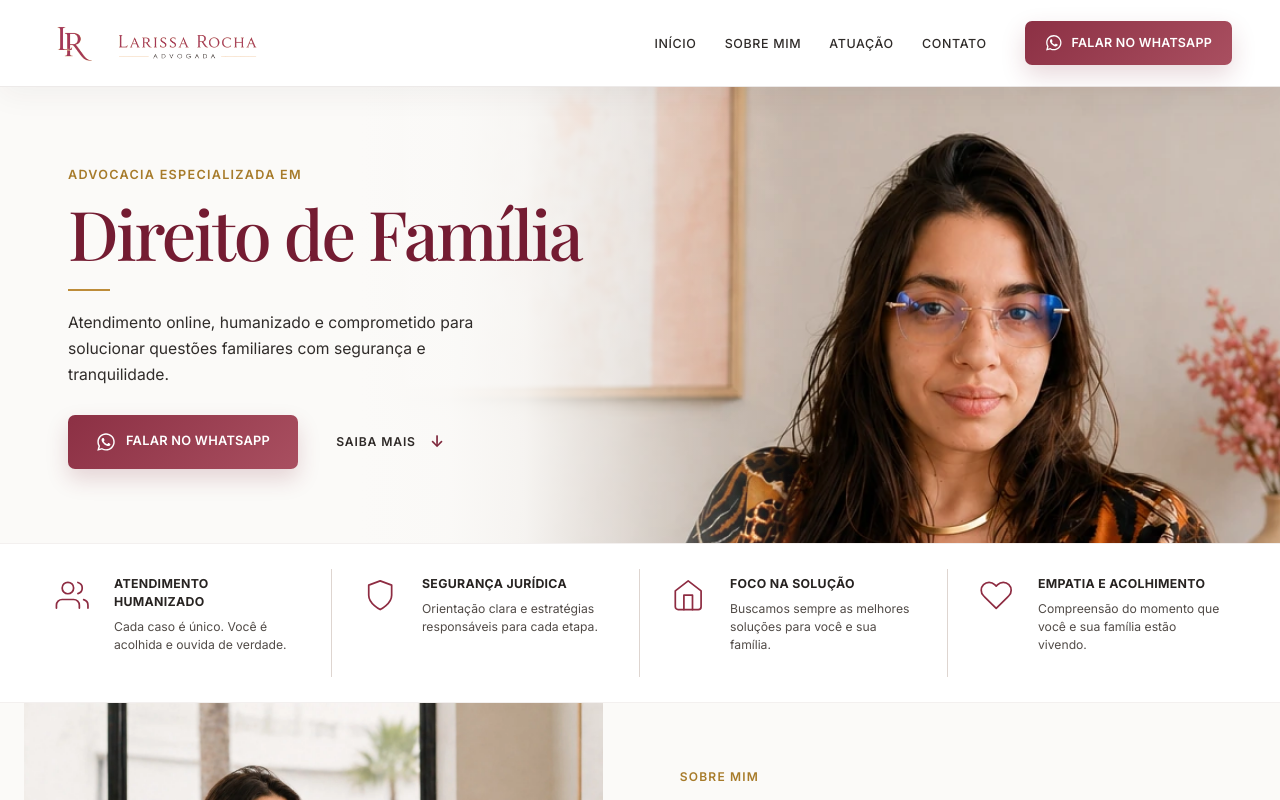
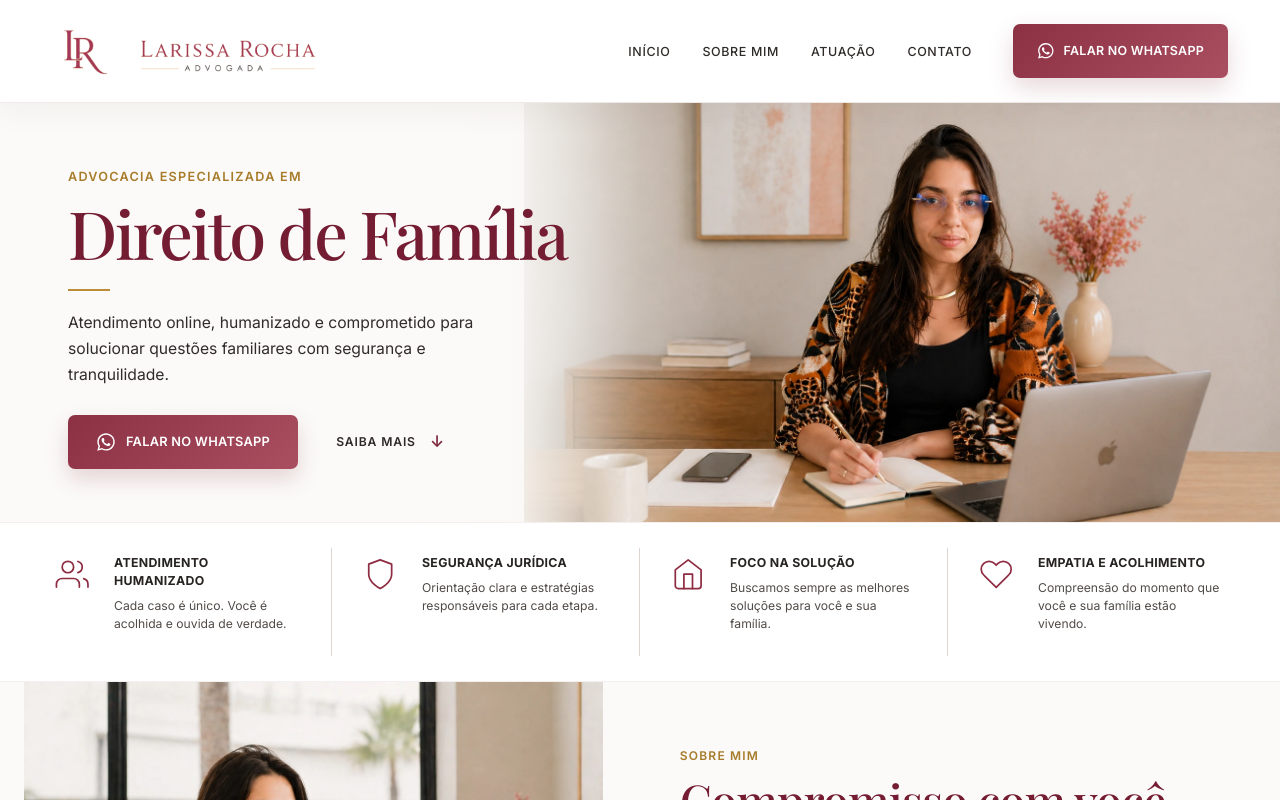
Before and after one commit to larissarocha-web/landing-page-lr-adv, a React (Vite) app: page / in a window 1280 px wide. Shown: the top 800 px of the page. Built offline with nearby package versions, Linux system fonts and the light colour scheme.

Commit message:
fix: mantém proporção integral da foto no hero

```diff
--- a/src/components/Header/styles.ts
+++ b/src/components/Header/styles.ts
@@ -14,8 +14,8 @@ export const HeaderContainer = styled.header`
 
 export const Div1 = styled.div`
   display: flex;
-  width: min(100% - 96px, 1400px);
-  height: 86px;
+  width: min(100% - 104px, 1432px);
+  height: 102px;
   align-items: center;
   justify-content: space-between;
   gap: 32px;
@@ -27,7 +27,7 @@ export const Div1 = styled.div`
   }
 
   .brand img {
-    width: 218px;
+    width: 275px;
     height: auto;
   }
 
@@ -44,12 +44,12 @@ export const Div1 = styled.div`
 export const NavBar = styled.nav`
   display: flex;
   align-items: center;
-  gap: clamp(20px, 3vw, 50px);
+  gap: clamp(24px, 3.2vw, 56px);
 
   ul {
     display: flex;
     align-items: center;
-    gap: clamp(18px, 2.2vw, 36px);
+    gap: clamp(22px, 2.5vw, 42px);
     margin: 0;
     padding: 0;
     list-style: none;
@@ -90,11 +90,11 @@ export const NavBar = styled.nav`
 
   .header-cta {
     display: inline-flex;
-    min-height: 44px;
+    min-height: 54px;
     align-items: center;
     justify-content: center;
     gap: 9px;
-    padding: 0 20px;
+    padding: 0 24px;
     border-radius: 7px;
     background: linear-gradient(135deg, #8c3044, #a94f60);
     box-shadow: 0 10px 24px rgba(125, 38, 58, 0.18);
--- a/src/pages/Home/styles.ts
+++ b/src/pages/Home/styles.ts
@@ -1,7 +1,7 @@
 import styled from 'styled-components'
 
 export const Container = styled.main`
-  padding-top: 86px;
+  padding-top: 102px;
   background: #fff;
 
   @media (max-width: 760px) {
@@ -12,7 +12,7 @@ export const Container = styled.main`
 export const Hero = styled.div`
   position: relative;
   display: flex;
-  min-height: clamp(450px, 35.7vw, 548px);
+  min-height: clamp(420px, 28.65vw, 440px);
   align-items: stretch;
   overflow: hidden;
   background: #f5f0ec;
@@ -25,12 +25,12 @@ export const Hero = styled.div`
       linear-gradient(
         90deg,
         #fbfaf8 0%,
-        #fbfaf8 28%,
-        rgba(251, 250, 248, 0.99) 35%,
-        rgba(251, 250, 248, 0.92) 41%,
-        rgba(251, 250, 248, 0.63) 48%,
-        rgba(251, 250, 248, 0.2) 56%,
-        transparent 63%
+        #fbfaf8 32%,
+        rgba(251, 250, 248, 0.99) 36%,
+        rgba(251, 250, 248, 0.92) 40%,
+        rgba(251, 250, 248, 0.65) 45%,
+        rgba(251, 250, 248, 0.28) 50%,
+        transparent 56%
       );
     content: '';
     pointer-events: none;
@@ -57,7 +57,7 @@ export const Copy = styled.div`
   flex-direction: column;
   justify-content: center;
   margin: 0 auto;
-  padding: 49px 0 44px;
+  padding: 50px 0 38px;
 
   .eyebrow {
     margin-bottom: 13px;
@@ -71,7 +71,7 @@ export const Copy = styled.div`
   h1 {
     max-width: 670px;
     color: #741c32;
-    font-size: clamp(4rem, 5.35vw, 5.5rem);
+    font-size: clamp(4rem, 5.2vw, 5rem);
     letter-spacing: -0.035em;
     line-height: 0.98;
   }
@@ -127,11 +127,11 @@ export const Portrait = styled.figure`
 
   img {
     position: absolute;
-    top: clamp(-118px, -7.7vw, -82px);
-    left: 0;
-    width: 135%;
+    top: -10%;
+    right: 0;
+    width: auto;
     max-width: none;
-    height: auto;
+    height: 120%;
   }
 
   @media (max-width: 900px) {
```
